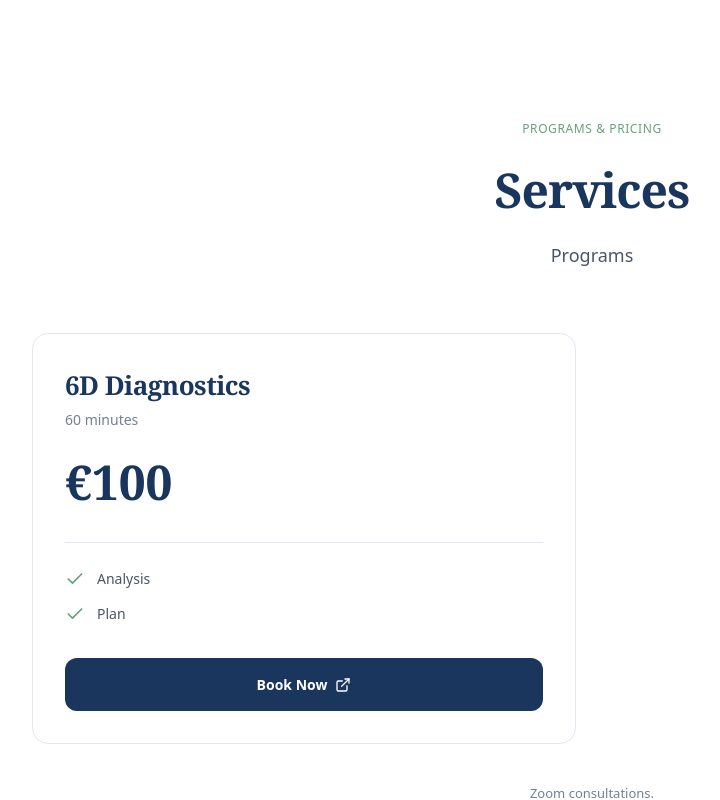
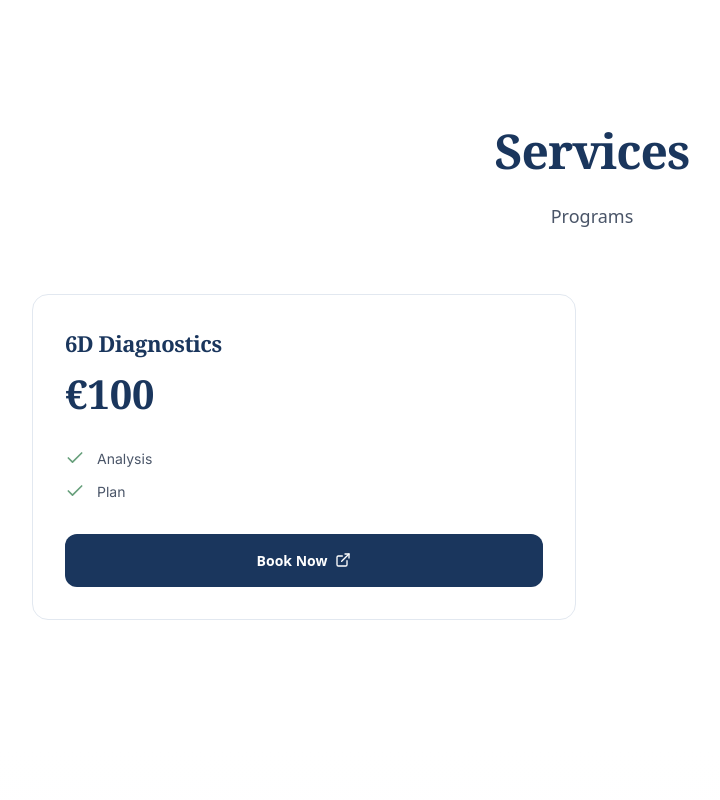
Before and after one commit to ErkinDoc/wenbnew, a React (Vite) app: page / in a window 1280 px wide. Shown: the part 2520-3320 px from the top of the page, without its empty margins (48-768 px from the left). Built offline with nearby package versions, Linux system fonts and the light colour scheme.

Commit message:
Update Services.tsx

```diff
--- a/src/sections/Services.tsx
+++ b/src/sections/Services.tsx
@@ -3,7 +3,7 @@ import { Check, Star, FileText, ExternalLink } from 'lucide-react';
 import { useTranslation } from 'react-i18next';
 
 export function Services() {
-  const { t } = useTranslation();
+  const { t, i18n } = useTranslation();
 
   const packages = t('services.packages', { returnObjects: true }) as Array<{
     name: string;
@@ -16,17 +16,16 @@ export function Services() {
     formUrl: string;
   }>;
 
-  // Экспертный метод определения URL: проверяем путь в браузере напрямую
-  const getCorrectFormUrl = () => {
+  // Функция определения ссылки по жесткому условию URL
+  const getFinalUrl = () => {
     if (typeof window !== 'undefined') {
-      const path = window.location.pathname;
-      const isEuropean = path.includes('/sk') || path.includes('/en') || document.documentElement.lang === 'sk' || document.documentElement.lang === 'en';
-
-      if (isEuropean) {
+      const url = window.location.href;
+      // Если в адресе есть /sk или /en — это ЕВРОПЕЙСКАЯ форма
+      if (url.includes('/sk') || url.includes('/en')) {
         return 'https://forms.gle/13N35XNrZKdvnJJPA';
       }
     }
-    // Если мы на русском или путь не определен — отдаем русскую форму
+    // Во всех остальных случаях — РУССКАЯ форма
     return 'https://forms.gle/Gb6nj1SURsMk6G9c7';
   };
 
@@ -41,9 +40,6 @@ export function Services() {
             viewport={{ once: true }}
             transition={{ duration: 0.5 }}
           >
-            <span className="inline-block text-[12px] font-sans font-medium tracking-wider uppercase text-[#68A07C] mb-4">
-              Programs & Pricing
-            </span>
             <h2 className="text-[32px] sm:text-[40px] lg:text-[48px] font-serif font-bold text-[#1A365D] mb-4">
               {t('services.title')}
             </h2>
@@ -53,69 +49,36 @@ export function Services() {
           </motion.div>
 
           <div className="grid grid-cols-1 md:grid-cols-2 gap-6 lg:gap-8">
-            {packages.map((pkg, index) => (
+            {Array.isArray(packages) && packages.map((pkg, index) => (
               <motion.div
                 key={index}
-                className={`relative bg-white rounded-2xl p-8 border transition-all duration-300 ${
-                  pkg.badge
-                    ? 'border-[#68A07C] shadow-lg ring-1 ring-[#68A07C]/20'
-                    : 'border-[#E2E8F0] hover:border-[#1A365D] hover:shadow-lg'
-                }`}
-                initial={{ opacity: 0, y: 30 }}
-                whileInView={{ opacity: 1, y: 0 }}
-                viewport={{ once: true }}
-                transition={{ duration: 0.5, delay: index * 0.1 }}
+                className="relative bg-white rounded-2xl p-8 border border-[#E2E8F0] hover:border-[#1A365D] transition-all"
               >
-                {pkg.badge && (
-                  <div className="absolute -top-3 left-8 bg-[#68A07C] text-white px-4 py-1 rounded-full text-[11px] font-sans font-semibold flex items-center gap-1.5">
-                    <Star className="w-3 h-3 fill-current" />
-                    {pkg.badge}
-                  </div>
-                )}
-
-                <h3 className="text-[22px] lg:text-[26px] font-serif font-bold text-[#1A365D] mb-1">
-                  {pkg.name}
-                </h3>
-
-                <p className="text-[14px] text-[#718096] font-sans mb-4">
-                  {pkg.subtitle}
-                </p>
-
-                <div className="mb-6 pb-6 border-b border-[#E2E8F0]">
-                  <div className="flex items-baseline gap-2">
-                    <span className="text-[40px] lg:text-[48px] font-serif font-bold text-[#1A365D]">
-                      {pkg.price}
-                    </span>
-                  </div>
-                </div>
+                <h3 className="text-[22px] font-serif font-bold text-[#1A365D] mb-1">{pkg.name}</h3>
+                <div className="text-[40px] font-serif font-bold text-[#1A365D] mb-6">{pkg.price}</div>
 
                 <ul className="space-y-3 mb-8">
-                  {pkg.features.map((feature, fIndex) => (
-                    <li key={fIndex} className="flex items-start gap-3 text-[14px] leading-[1.7] text-[#4A5568] font-sans">
-                      <Check className="w-5 h-5 text-[#68A07C] mt-0.5 flex-shrink-0" />
-                      <span>{feature}</span>
+                  {pkg.features.map((f, i) => (
+                    <li key={i} className="flex items-start gap-3 text-[14px] text-[#4A5568]">
+                      <Check className="w-5 h-5 text-[#68A07C] flex-shrink-0" />
+                      <span>{f}</span>
                     </li>
                   ))}
                 </ul>
 
                 <a
-                  href={getCorrectFormUrl()}
+                  href={getFinalUrl()}
                   target="_blank"
                   rel="noopener noreferrer"
-                  className={`w-full py-4 rounded-xl font-sans font-semibold text-[14px] flex items-center justify-center gap-2 transition-all ${
-                    pkg.badge ? 'bg-[#68A07C] text-white hover:bg-[#4A7A5E]' : 'bg-[#1A365D] text-white hover:bg-[#2C5282]'
-                  }`}
+                  className="w-full py-4 rounded-xl font-sans font-semibold text-[14px] bg-[#1A365D] text-white flex items-center justify-center gap-2"
                 >
-                  {pkg.cta}
+                  {/* Проверочный текст: если вы видите TEST — значит код обновился */}
+                  {pkg.cta} {typeof window !== 'undefined' && window.location.href.includes('/sk') ? '(SK)' : ''}
                   <ExternalLink className="w-4 h-4" />
                 </a>
               </motion.div>
             ))}
           </div>
-
-          <motion.p className="text-center text-[13px] text-[#718096] mt-10 font-sans">
-            {t('services.note')}
-          </motion.p>
         </div>
       </div>
     </section>
```
